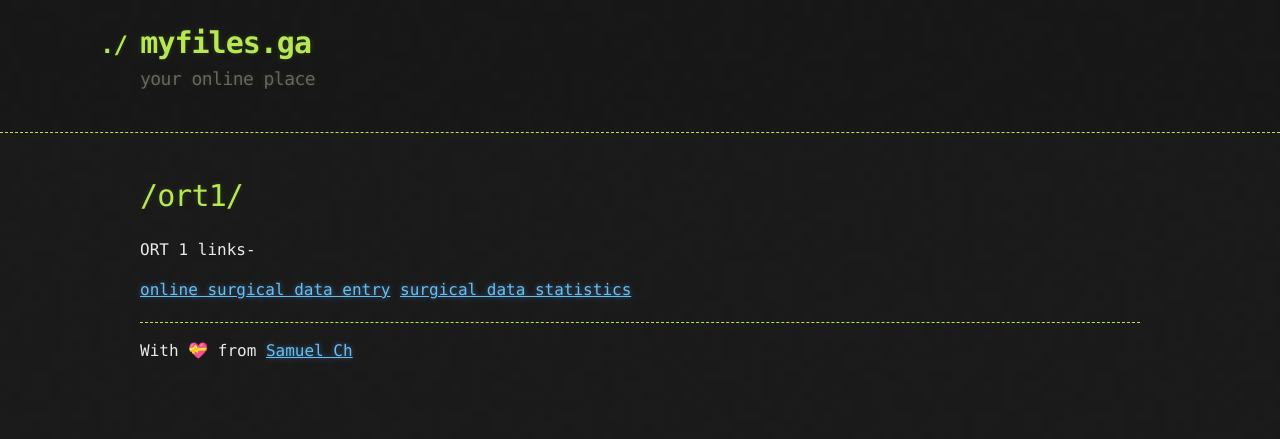
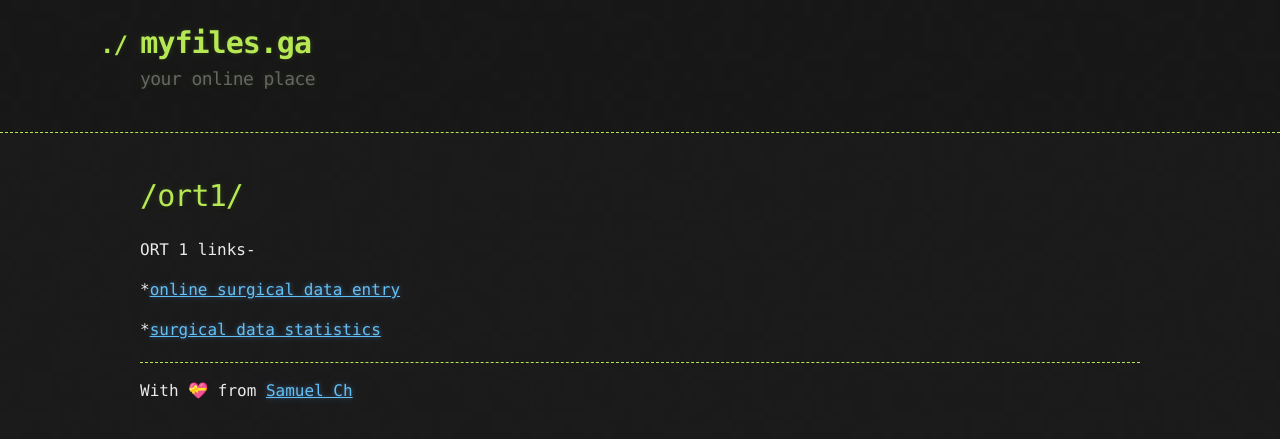
Before and after one commit to Dr-Anonymous/myfiles, a Jekyll site: the page built from ort1.md, in a window 1280 px wide. Shown: the top 439 px of the page. Built offline with Jekyll 4.4.1, drawn with Linux system fonts in a browser that asks for light colours; emoji names are drawn with the system emoji font; our own code applies the rules of GitHub Pages for plain Markdown files.

Commit message:
Update ort1.md

```diff
--- a/ort1.md
+++ b/ort1.md
@@ -6,5 +6,6 @@
 
 ORT 1 links-
 
-[online surgical data entry](https://docs.google.com/forms/d/e/1FAIpQLSfHFYTHX5ypnvz4MvKkyHiK4vK1H_YIdR-WzCpGlihkg9GnvA/viewform)
-[surgical data statistics](https://docs.google.com/spreadsheets/d/1qoM3hZZwtidhqY3lGDhMXzZT07ewSc2ndi_sdO4K3qY/edit?usp=sharing)
+*[online surgical data entry](https://docs.google.com/forms/d/e/1FAIpQLSfHFYTHX5ypnvz4MvKkyHiK4vK1H_YIdR-WzCpGlihkg9GnvA/viewform)
+
+*[surgical data statistics](https://docs.google.com/spreadsheets/d/1qoM3hZZwtidhqY3lGDhMXzZT07ewSc2ndi_sdO4K3qY/edit?usp=sharing)
```
